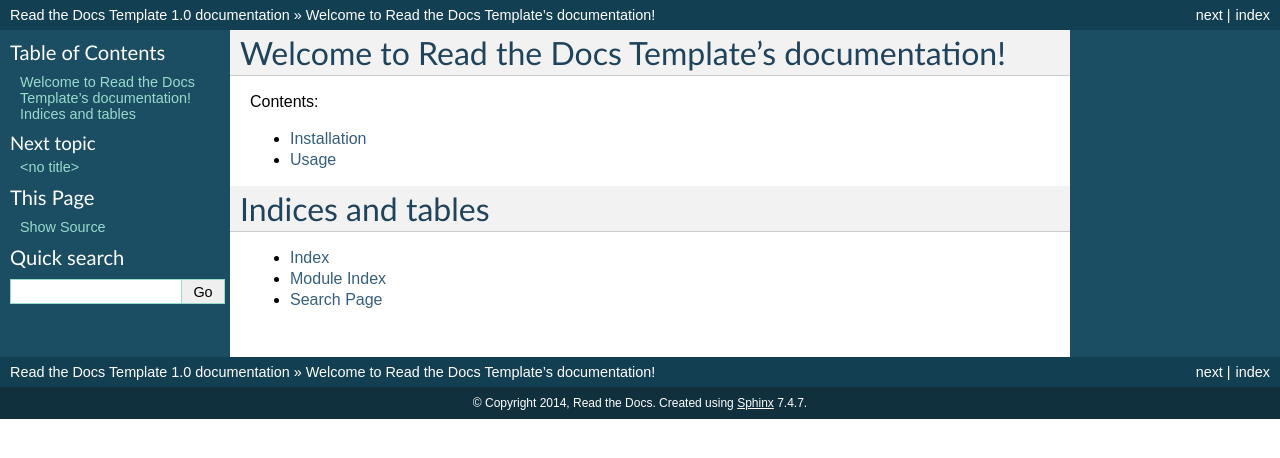
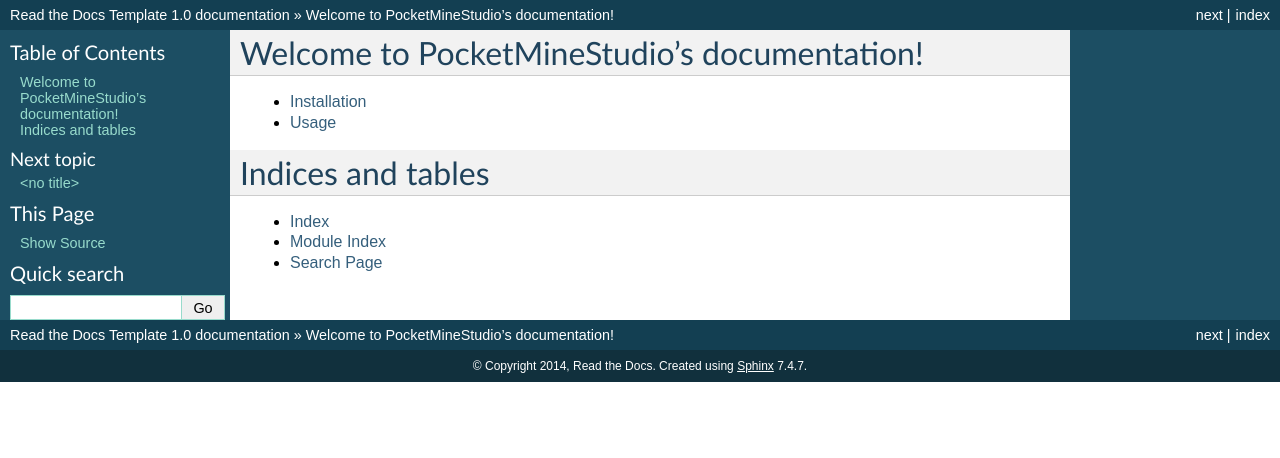
Before and after one commit to ElectroGamesDev/PocketMineStudioDocs, a Sphinx documentation site: the page built from docs/index.rst, in a window 1280 px wide. Shown: the top 458 px of the page. Built offline with Sphinx 7.4.7, drawn with Linux system fonts in a browser that asks for light colours.

Commit message:
Update index.rst

```diff
--- a/docs/index.rst
+++ b/docs/index.rst
@@ -3,10 +3,8 @@
    You can adapt this file completely to your liking, but it should at least
    contain the root `toctree` directive.
 
-Welcome to Read the Docs Template's documentation!
+Welcome to PocketMineStudio's documentation!
 ==================================================
-
-Contents:
 
 .. toctree::
    :maxdepth: 2
```
